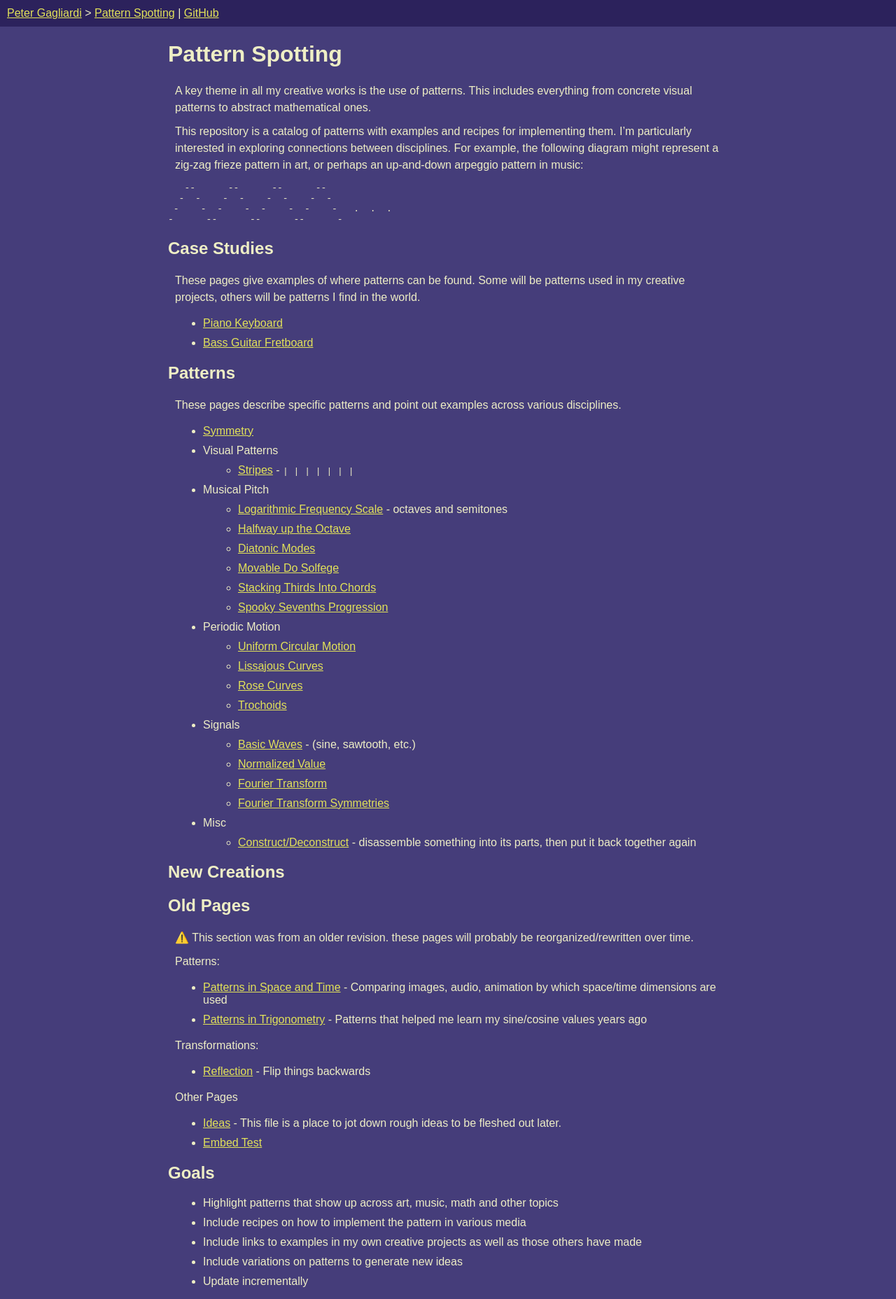
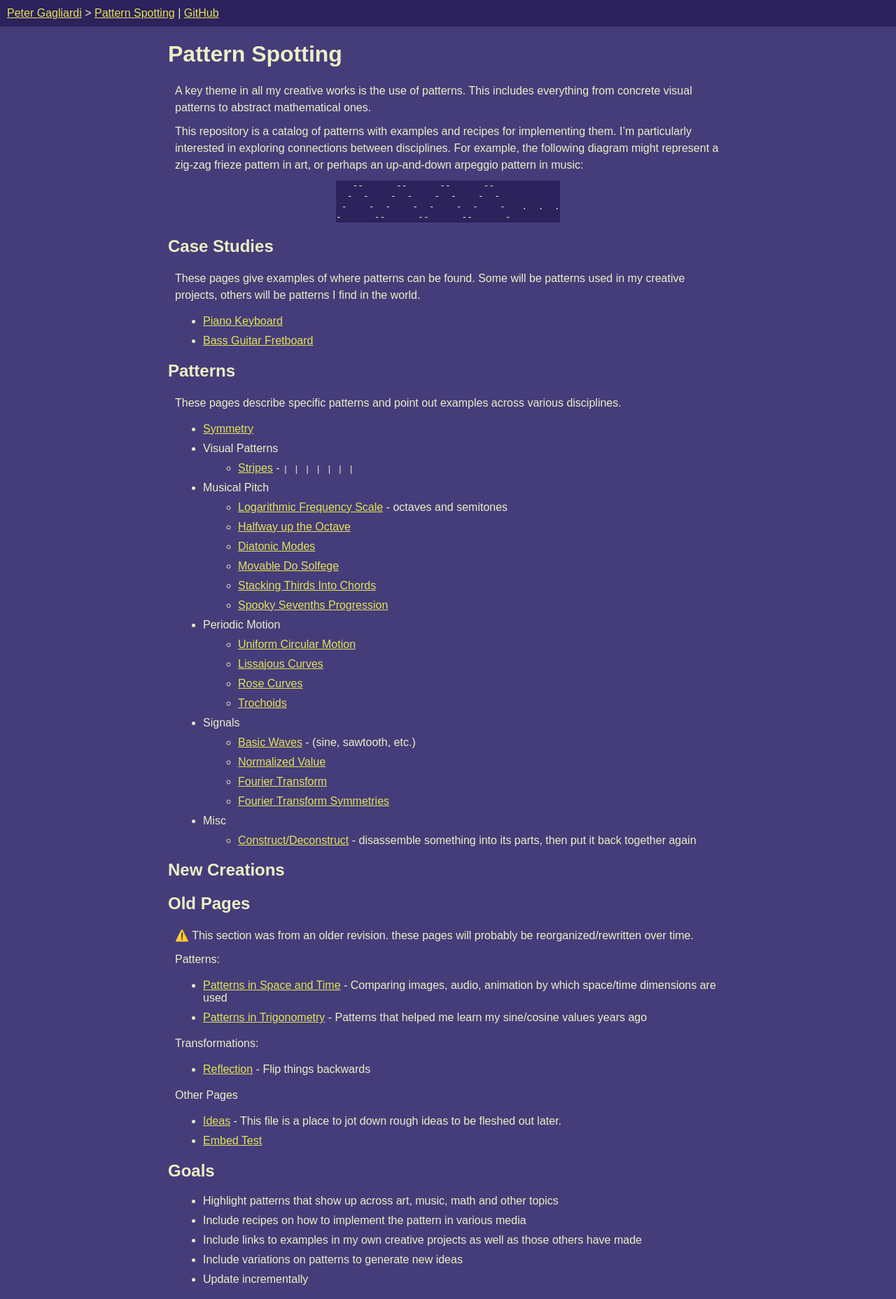
Before and after one commit to ptrgags/pattern-spotting, a Jekyll site: the page built from index.md, in a window 1280 px wide. Shown: the whole page at 70% size. Built offline with Jekyll 4.4.1, drawn with Linux system fonts in a browser that asks for light colours; a script that is not in the unit is left out.

Commit message:
Adjust some links and formatting

```diff
--- a/_includes/navigation.html
+++ b/_includes/navigation.html
@@ -3,5 +3,5 @@
     &gt;
     <a href="{{site.baseurl}}/index.html">Pattern Spotting</a>
     |
-    <a href="https://github.com/ptrgags/p5-sketchbook">GitHub</a>
+    <a href="https://github.com/ptrgags/pattern-spotting">GitHub</a>
 </nav>
--- a/assets/css/layout.css
+++ b/assets/css/layout.css
@@ -15,6 +15,12 @@ body {
 blockquote {
     background-color: var(--background-darker);
     border-left: 4px solid #e2e259
+}
+
+.highlight pre {
+    width: fit-content;
+    background-color: var(--background-darker);
+    margin: 0 auto;
 }
 
 p {
```
